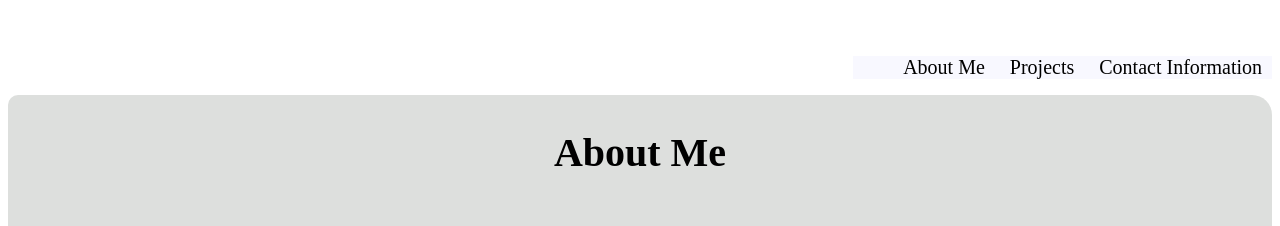
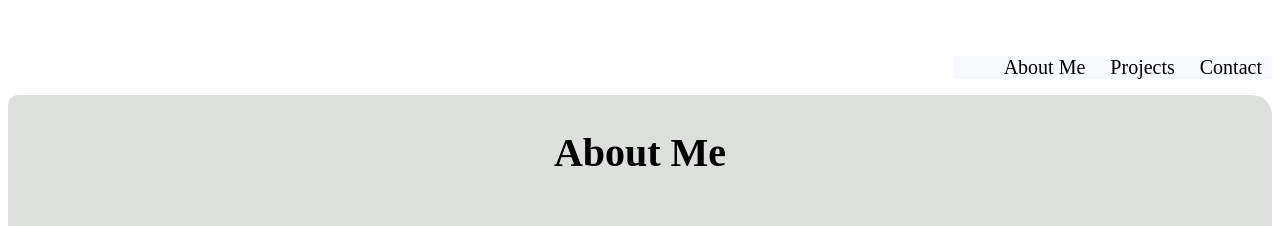
Before and after one commit to liex149/Portfolio, a plain HTML site: page index.html in a window 1280 px wide. Shown: the part 491-717 px from the top of the page. Drawn offline with Linux system fonts and the light colour scheme.

Commit message:
fixed contact line

```diff
--- a/index.html
+++ b/index.html
@@ -24,7 +24,7 @@
                     <a href="#Projects">Projects</a>
                 </li>
                 <li>
-                    <a href="#Contact-Information">Contact Information</a>
+                    <a href="#Contact">Contact</a>
                 </li>
             </ul>
         </nav>
```
